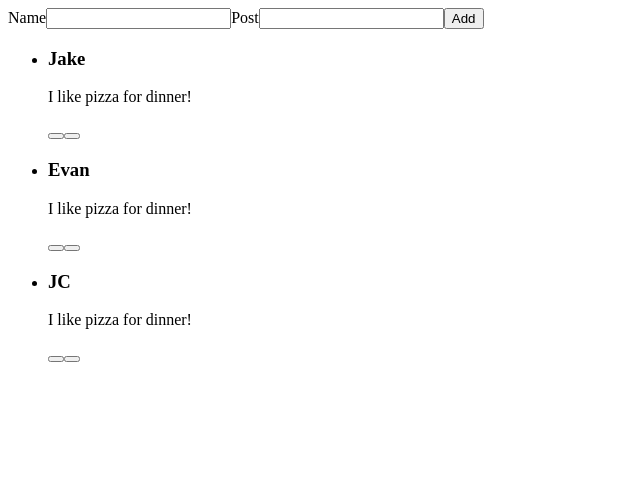
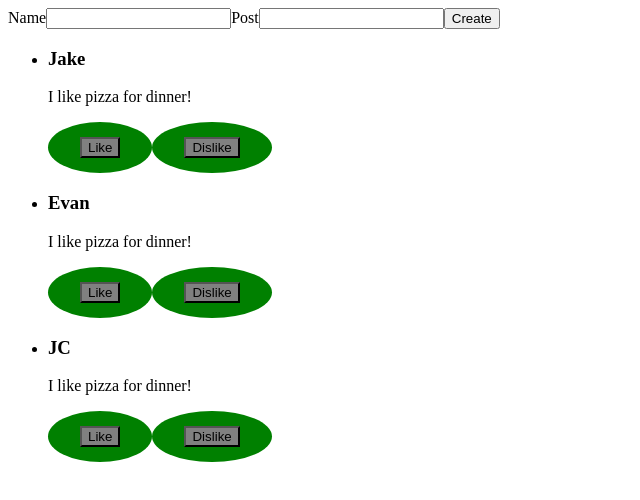
Before and after one commit to EvanKopec/SocialFeedPro, a React (Create React App) app in the folder social-feed/: page / in a window 1280 px wide. Shown: the top 500 px of the page, without its empty margins (0-640 px from the left). Built offline with nearby package versions, Linux system fonts and the light colour scheme.

Commit message:
Created component CustomButtonLike and CustomButtonDislike

```diff
--- a/social-feed/src/components/CreatePost.jsx
+++ b/social-feed/src/components/CreatePost.jsx
@@ -25,7 +25,7 @@ const CreatePost = (props) => {
             <input type="Name" value={name} onChange={(event) => setName(event.target.value)}/>
             <label>Post</label>
             <input type='Post' value={message} onChange={(event) => setMessage(event.target.value)}/>
-            <button type='submit'>Add</button>
+            <button type='submit'>Create</button>
         </form>
      );
 }
--- /dev/null
+++ b/social-feed/src/components/CustomButtonDislike.jsx
@@ -0,0 +1,27 @@
+import React, { useState } from 'react';
+import "./CustomButtonLike.css"
+
+
+const CustomButtonDislike = (props) => {
+   const [buttonClass, setButtonClass] = useState("inactive");
+
+
+   function handleClickDislike(){
+       if(buttonClass === "inactive"){
+           setButtonClass("activated");
+       }
+       else{
+           setButtonClass("inactive")
+       }
+   }
+
+
+
+   return (
+       <div className="buttonImage">
+           <button className={buttonClass} onClick={handleClickDislike}>{props.message}</button>
+       </div>
+    );
+}
+
+export default CustomButtonDislike;
--- /dev/null
+++ b/social-feed/src/components/CustomButtonLike.css
@@ -0,0 +1,27 @@
+div.buttonImage {
+    color: white;
+    padding: 15px 32px;
+    text-align: center;
+    display: inline-block;
+    font-size: 16px;
+    border-radius: 50%;
+
+
+}
+
+button:hover {
+    box-shadow: 0 12px 16px 0 rgba(0,0,0,0.24), 0 17px 50px 0 rgba(0,0,0,0.24);
+}
+
+
+.active, .buttonImage{
+    background-color:  green;
+}
+
+.activated{
+    background-color: red;
+}
+
+.inactive{
+    background-color: grey;
+}
--- /dev/null
+++ b/social-feed/src/components/CustomButtonLike.jsx
@@ -0,0 +1,27 @@
+ import React, { useState } from 'react';
+ import "./CustomButtonLike.css"
+
+
+ const CustomButtonLike = (props) => {
+    const [buttonClass, setButtonClass] = useState("inactive");
+
+
+    function handleClick(){
+        if(buttonClass === "inactive"){
+            setButtonClass("active");
+        }
+        else{
+            setButtonClass("inactive")
+        }
+    }
+
+
+
+    return (
+        <div  className="buttonImage">
+            <button className={buttonClass} onClick={handleClick}>{props.message}</button>
+        </div>
+     );
+ }
+
+ export default CustomButtonLike;
--- a/social-feed/src/components/Post.jsx
+++ b/social-feed/src/components/Post.jsx
@@ -1,12 +1,18 @@
 import React from 'react';
+import CustomButtonLike from './CustomButtonLike';
+import CustomButtonDislike from './CustomButtonDislike';
+
 
 const Post = ({post}) => {
+
+
+
     return (
         <div>
             <h3>{post.name}</h3>
             <p>{post.message}</p>
-            <button></button>
-            <button></button>
+            <CustomButtonLike message="Like" />
+            <CustomButtonDislike message= "Dislike"/>
         </div>
      );
 }
```
